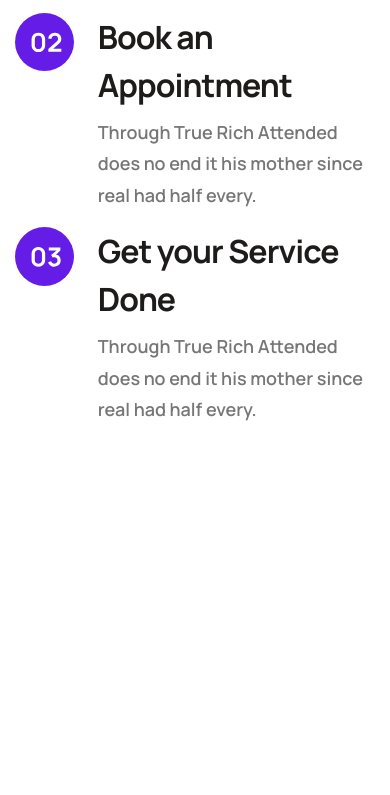
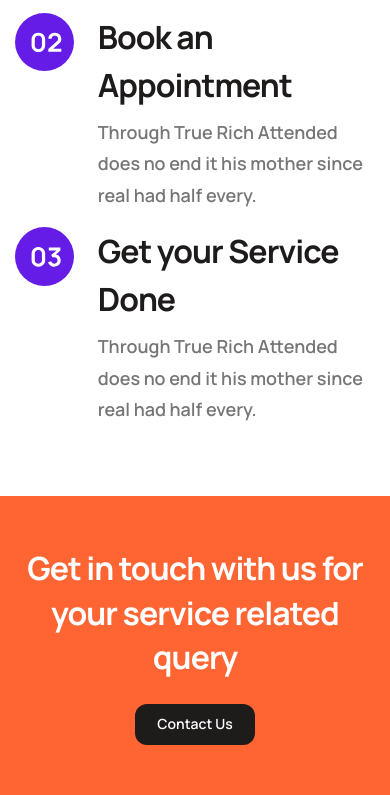
Before and after one commit to serlisovyk/Auto, a plain HTML site: page index.html in a window 390 px wide. Shown: the part 3261-4056 px from the top of the page. Before the commit the page ends 3687 px from the top, so only its background shows below. Drawn offline with Linux system fonts and the light colour scheme.

Commit message:
Added contacts section

```diff
--- a/css/style.css
+++ b/css/style.css
@@ -602,3 +602,78 @@ h2 {
   }
 }
 /* #endregion */
+/* #region Contact */
+.contact {
+  margin-top: 120px;
+  max-width: 1920px;
+  max-height: 502px;
+  background-image: url(../images/contact/contact-1.jpg);
+  background-repeat: no-repeat;
+  position: relative;
+}
+.contact::after {
+  content: '';
+  position: absolute;
+  top: 0;
+  right: 0;
+  z-index: -1;
+  background-image: url(../images/contact/contact-2.jpg);
+  background-repeat: no-repeat;
+  width: 944px;
+  height: 502px;
+}
+.contact__inner {
+  padding: 128px 80px 128px;
+  max-width: 729px;
+  background-color: var(--primary);
+}
+.contact__title {
+  font-weight: 700;
+  font-size: 48px;
+  line-height: 140%;
+  letter-spacing: -0.03em;
+  color: var(--white);
+  margin-bottom: 48px;
+}
+@media (max-width: 1200px) {
+  .contact {
+    background-position-x: 100%;
+  }
+  .contact::after {
+    display: none;
+  }
+}
+@media (max-width: 991px) {
+  .contact {
+    margin-top: 90px;
+    background-image: none;
+    background-color: var(--primary);
+    display: flex;
+    flex-direction: column;
+    text-align: center;
+    justify-content: center;
+    align-items: center;
+  }
+  .contact__inner {
+    background: none;
+  }
+  .contact__title {
+    font-size: 38px;
+    margin-bottom: 36px;
+  }
+}
+@media (max-width: 767px) {
+  .contact {
+    margin-top: 70px;
+  }
+  .contact__title {
+    font-size: 32px;
+    margin-bottom: 24px;
+  }
+}
+@media (max-width: 420px) {
+  .contact__inner {
+    padding: 50px 0;
+  }
+}
+/* #endregion */
--- a/index.html
+++ b/index.html
@@ -258,7 +258,18 @@
         </div>
       </div>
       <!-- #endregion  -->
-
+      <!-- #region Contact -->
+      <div class="contact">
+        <div class="container">
+          <div class="contact__inner">
+            <div class="contact__title">
+              Get in touch with us for your service related query
+            </div>
+            <a href="#!" class="btn btn--dark"><span>Contact Us</span></a>
+          </div>
+        </div>
+      </div>
+      <!-- #endregion -->
     </div>
   </body>
 </html>
```
Lines whose indentation alone changed are shown as unchanged.
